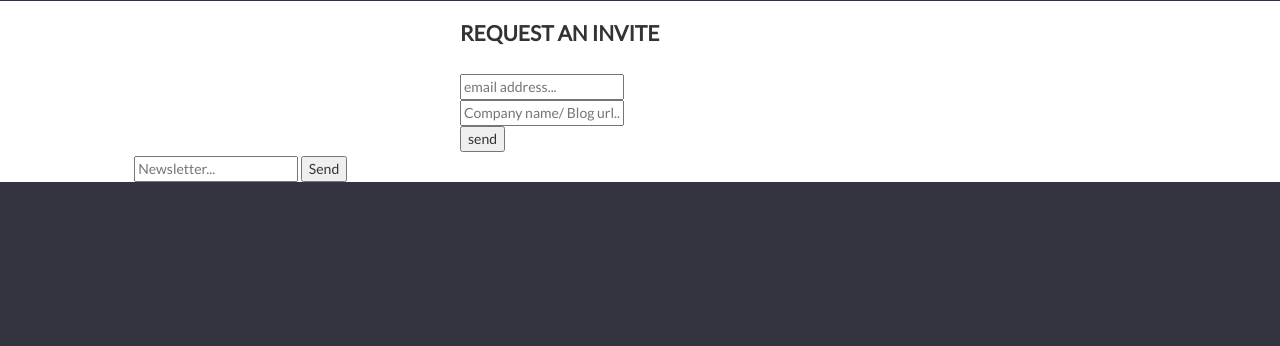
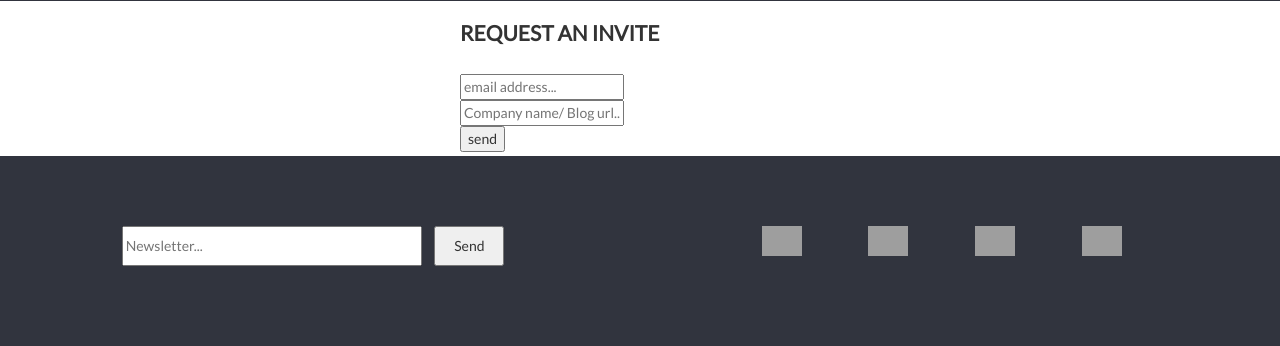
Before and after one commit to marta-marongiu/ootd, a PHP site: page /index-ootd.html in a window 1280 px wide. Shown: the part 1502-1848 px from the top of the page. Before the commit the page ends 1684 px from the top, so only its background shows below. Run offline with PHP 8.4, Linux system fonts and the light colour scheme; grey boxes are pictures that could not be loaded.

Commit message:
aggiunto footer e media query per cta, cards e footer

```diff
--- a/index-ootd.html
+++ b/index-ootd.html
@@ -69,19 +69,19 @@
     <section><!--container-fluid con 3 colonne da 4 con all'interno icona, h2, hr e p -->
         <div class="container-fluid cards">
             <div class="row">
-                <div class="col-xs-4 box">
+                <div class="col-xs-12 col-sm-4 box">
                     <span class="glyphicon glyphicon-picture"></span>
                     <h2>Show the world</h2>
                     <hr width="13%">
                     <p>Capture your ootd then share it with all your friends and followers</p>
                 </div>
-                <div class="col-xs-4 box">
+                <div class="col-xs-12 col-sm-4 box">
                     <span class="glyphicon glyphicon-tag"></span>
                     <h2>Discover the latest trends</h2>
                     <hr width="13%">
                     <p>Hashtag your photos each day and follow trends from around the world</p>
                 </div>
-                <div class="col-xs-4 box">
+                <div class="col-xs-12 col-sm-4 box">
                     <span class="glyphicon glyphicon-user"></span>
                     <h2>Follow and invite</h2>
                     <hr width="13%">
@@ -144,17 +144,25 @@
 
     <footer><!--container con input e 4 a con immagine -->
         <div class="container-fluid">
-            <div class="row-fluid">
-                <div class="col-xs-4 col-xs-offset-1">
-                    <input type="text" name="newsletter" placeholder="Newsletter...">
-                    <input type="submit" name="send" value="Send"></input>
+            <div class="row">
+                <div class="newsletter col-xs-10 col-xs-offset-1 col-sm-5 col-sm-offset-1">
+                    <input class="bar-newsletter" type="text" name="newsletter" placeholder="Newsletter...">
+                    <input class="btn-newsletter" type="submit" name="send" value="Send"></input>
                 </div>
-                <div class="col-xs-4 col-xs-offset-2">
-                    <div class="row-fluid">
-                        <div class="col-xs-3"></div>
-                        <div class="col-xs-3"></div>
-                        <div class="col-xs-3"></div>
-                        <div class="col-xs-3"></div>
+                <div class="col-xs-10 col-xs-offset-1 col-sm-4 col-sm-offset-1">
+                    <div class="row">
+                        <div class="col-xs-3">
+                            <a href="#"><img class="social" src="logo-teleg.png"></a>
+                        </div>
+                        <div class="col-xs-3">
+                            <a href="#"><img class="social" src="logo-twit.jpg"></a>
+                        </div>
+                        <div class="col-xs-3">
+                            <a href="#"><img class="social" src="logo-fb.jpg"></a>
+                        </div>
+                        <div class="col-xs-3">
+                            <a href="#"><img class="social" src="logo-pint.jpg"></a>
+                        </div>
                     </div>
                 </div>
             </div>
--- a/theme-ootd.css
+++ b/theme-ootd.css
@@ -13,24 +13,44 @@ body {
 	vertical-align: middle;
 	line-height: 20px;
     padding: 15px 20px;
+}
 
-}
- h2 {
+h2 {
 	text-transform: uppercase;
 	font-size: 21px;
 	font-weight: bold;
 	margin-bottom: 30px;
 }
 
-
 .btn-cta .glyphicon {
 	font-size: 25px;
 	margin-right: 20px;
 	color: white;
 }
+
 .btn-cta .btn-text {
 	position: relative;
 	top: -5px;
+}
+
+@media screen and (max-width: 767px) {
+	.btn-cta {
+		font-size: 15px;
+		width: 90%;
+		padding: 5px 10px;
+	}
+
+	.btn-cta .btn-text {
+		position: relative;
+		left: -18px;
+	}
+
+	.btn-cta .glyphicon {
+		font-size: 23px;
+		position: relative;
+		left: -5px;
+		top: -1px;
+	}
 }
 
 header {
@@ -39,12 +59,12 @@ header {
 				background-size: cover;
 
 }
+
 header .logo {
 	max-width: 150px;
-
 }
 
-@media screen and (max-width: 550px) {
+@media screen and (max-width: 767px) {
 	header .logo {
 		margin-right: auto;
 		margin-left: auto;
@@ -56,7 +76,6 @@ header .logo {
 	color: #fff;
 	text-align: center;
 	padding: 100px 0;
-
 }
 
 .cards h2 {
@@ -86,6 +105,15 @@ header .logo {
 	color: #e32fff;
 }
 
+@media screen and (max-width: 767px) {
+	.cards {
+		padding: 20px 0 30px;
+	}
+
+	.box {
+		margin-top: 40px;
+	}
+}
 
 .invite {
 	text-align: center;
@@ -93,7 +121,6 @@ header .logo {
 	font-size: 18px;
 	line-height: 30px;
 	word-spacing: 2px;
-
 }
 
 .invite p {
@@ -116,5 +143,75 @@ header .logo {
 	text-align: center;
 	color: #fff;
 	padding: 50px 0;
+}
 
+footer {
+	background-color: #31343e;
+	padding: 50px 0;
+	text-align: left;
 }
+
+@media screen and (max-width: 767px) {
+	footer {
+	padding: 30px 0;
+	text-align: center;
+	}
+
+	.newsletter .bar-newsletter {
+		margin-bottom: 30px;
+		margin-right: 3px;
+
+	}
+
+	.social {
+		max-width: 35px;
+	}
+}
+
+@media screen and (min-width: 768px) and (max-width: 1023px) {
+	footer {
+	padding: 50px 0;
+	}
+
+	.newsletter {
+		position: relative;
+		top: 5px;
+	}
+
+	.newsletter .bar-newsletter {
+		width: 200px;
+		margin-right: 10px;
+		min-height: 35px;
+	}
+
+	.newsletter .btn-newsletter {
+		min-height: 35px;
+		min-width: 50px;
+	}
+
+	.social {
+		max-width: 35px;
+	}
+}
+
+@media screen and (min-width: 1024px) {
+	footer {
+		padding: 70px 0 50px;
+	}
+
+	.newsletter .bar-newsletter {
+		margin-bottom: 30px;
+		margin-right: 10px;
+		width: 300px;
+		min-height: 40px;
+	}
+
+	.newsletter .btn-newsletter {
+		min-height: 40px;
+		min-width: 70px;
+	}
+
+	.social {
+		max-width: 40px;
+	}
+}
```
